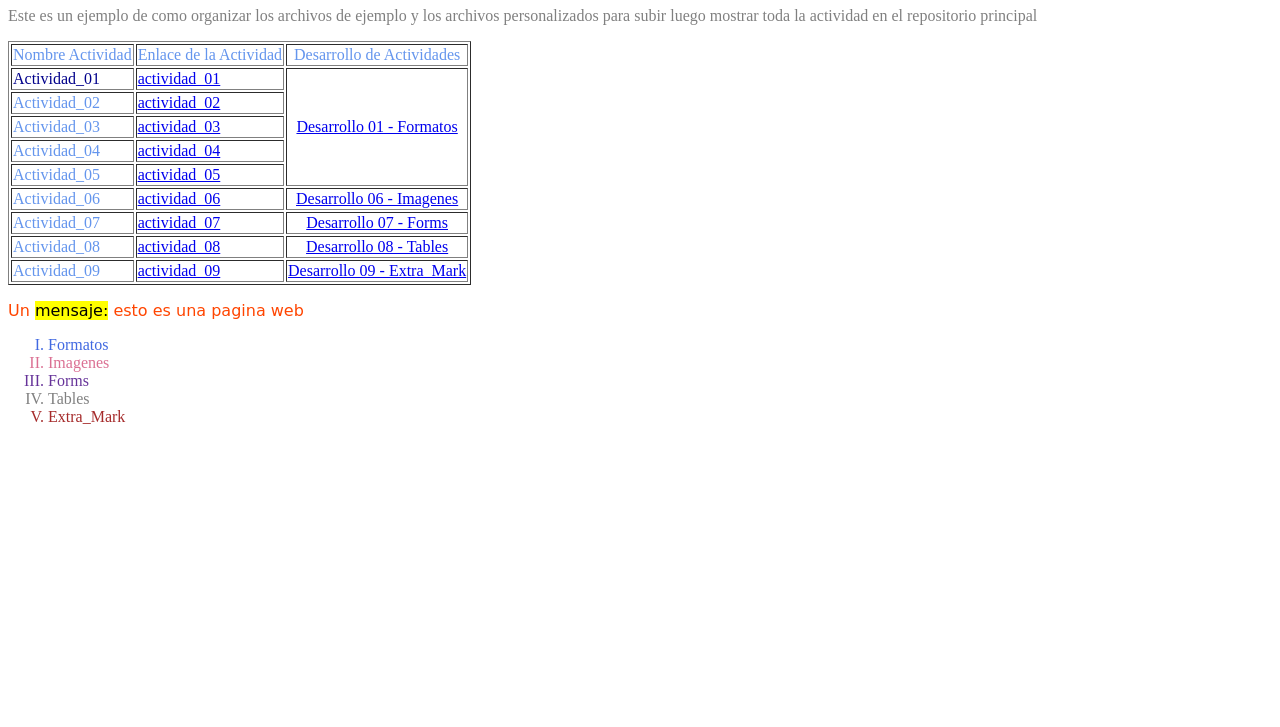
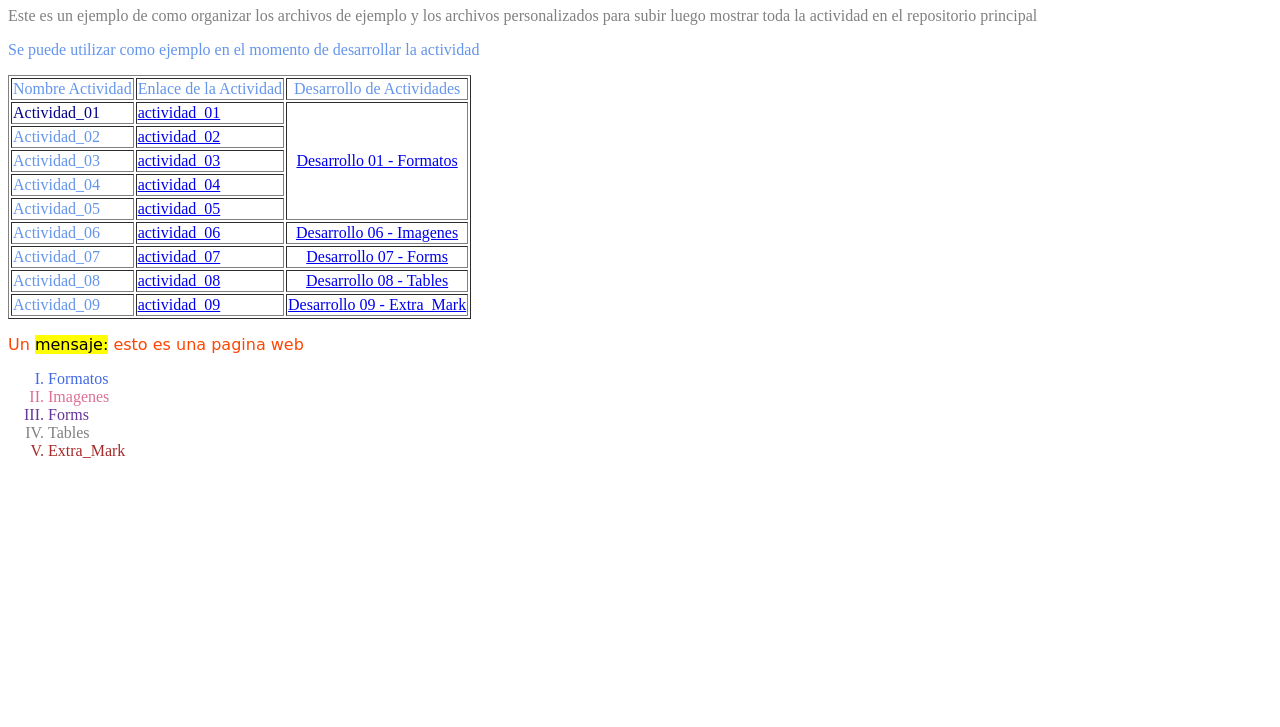
Before and after one commit to rundeveloper/adsi2202788.github.io, a plain HTML site: page index.html in a window 1280 px wide. Shown: the part 73-800 px from the top of the page. Drawn offline with Linux system fonts and the light colour scheme.

Commit message:
cambio en index

```diff
--- a/index.html
+++ b/index.html
@@ -10,6 +10,7 @@
     <p style="color: grey">Este es un ejemplo de como organizar los
       archivos de ejemplo y los archivos personalizados para subir
       luego mostrar toda la actividad en el repositorio principal</p>
+    <p>Se puede utilizar como ejemplo en el momento de desarrollar la actividad</p>
     <table border="1" widht="300">
       <tr>
         <td align="center">Nombre Actividad</td>
```
